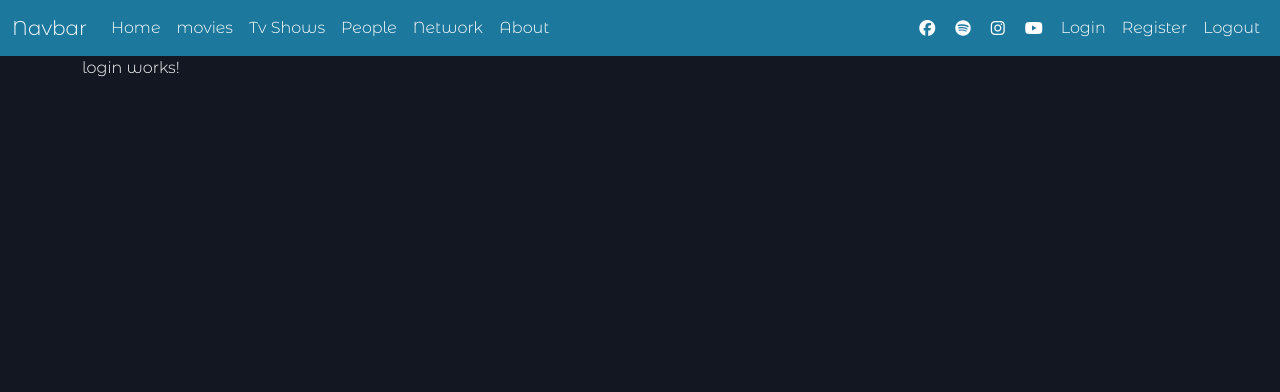
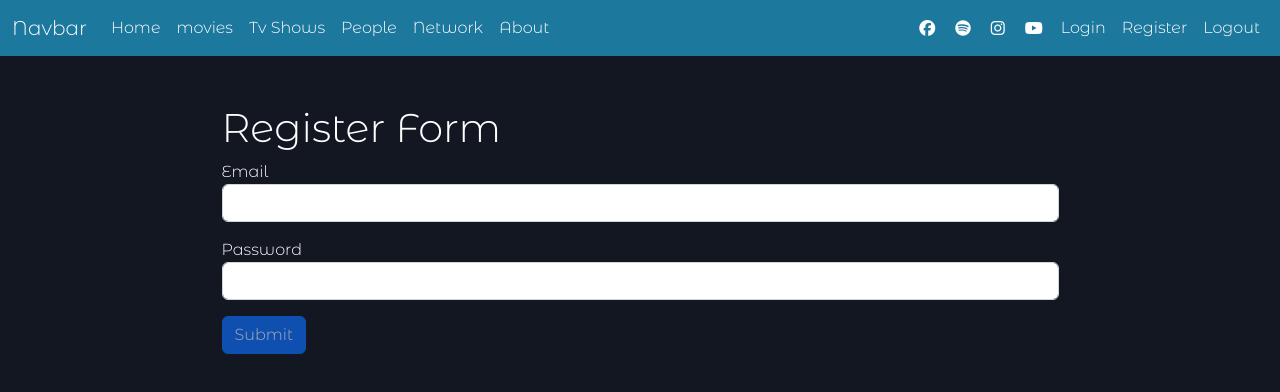
Before and after one commit to karimElsaeedd/movi, an Angular app: page /login in a window 1280 px wide. Shown: the top 392 px of the page. Built offline with nearby package versions, Linux system fonts and the light colour scheme.

Commit message:
Login Form with validation

```diff
--- a/src/app/auth.service.ts
+++ b/src/app/auth.service.ts
@@ -2,6 +2,7 @@ import { Injectable } from '@angular/core';
 import { HttpClient } from '@angular/common/http';
 import { Observable } from 'rxjs';
 import { RegisterRequest } from './register-request';
+import { LoginRequest } from './login-request';
 
 
 @Injectable({
@@ -15,4 +16,8 @@ export class AuthService {
   {
     return this._HttpClient.post('https://routeegypt.herokuapp.com/signup', registerData)
   }
+  signIn(loginData:LoginRequest):Observable<any>
+  {
+    return this._HttpClient.post('https://routeegypt.herokuapp.com/signin', loginData)
+  }
 }
--- /dev/null
+++ b/src/app/login-request.ts
@@ -0,0 +1,4 @@
+export interface LoginRequest {
+  email:string,
+  password:number
+}
--- a/src/app/login/login.component.html
+++ b/src/app/login/login.component.html
@@ -1 +1,22 @@
-<p>login works!</p>
+<div class="loginForm m-auto my-5 w-75">
+  <h1>Register Form</h1>
+  <form [formGroup]="loginForm" (ngSubmit)="submitForm()">
+    <div class="group-input mb-3">
+      <label>Email</label>
+      <input formControlName="email" type="email" class="form-control">
+      <div *ngIf="loginForm.controls.email.touched&&loginForm.controls.email.invalid" class="text-danger">
+        <p *ngIf="loginForm.controls.email.errors?.required">Email Required</p>
+        <p *ngIf="loginForm.controls.email.errors?.email">Email shoud be valid mail</p>
+      </div>
+    </div>
+    <div class="group-input mb-3">
+      <label>Password</label>
+      <input formControlName="password" type="password" class="form-control">
+      <div *ngIf="loginForm.controls.password.touched&&loginForm.controls.password.invalid" class="text-danger">
+        <p *ngIf="loginForm.controls.password.errors?.required">Password Required</p>
+        <p *ngIf="loginForm.controls.password.errors?.pattern">Password shoud be valid password</p>
+      </div>
+    </div>
+    <button [disabled]="loginForm.invalid" type="submit" class="btn btn-primary">Submit</button>
+  </form>
+</div>
--- a/src/app/login/login.component.ts
+++ b/src/app/login/login.component.ts
@@ -1,4 +1,7 @@
 import { Component, OnInit } from '@angular/core';
+import { FormGroup, FormControl, Validators } from '@angular/forms';
+import { Router } from '@angular/router';
+import { AuthService } from '../auth.service';
 
 @Component({
   selector: 'app-login',
@@ -6,8 +9,26 @@ import { Component, OnInit } from '@angular/core';
   styleUrls: ['./login.component.scss']
 })
 export class LoginComponent implements OnInit {
+  loginForm:FormGroup = new FormGroup({
+    'email': new FormControl(null,[Validators.required,Validators.email]),
+    'password': new FormControl(null,[Validators.required,Validators.pattern(/^[a-zA-Z][0-9]{3}$/)])
+  })
+  submitForm(){
+    if(this.loginForm.invalid){
+      return;
+    }
+    this._AuthService.signIn(this.loginForm.value).subscribe((data)=>{
+      if(data.message=='success')
+      {
+        this._Router.navigateByUrl('/home')
+      }
+      else{
+        alert(data.message)
+      }
+    })
+  }
 
-  constructor() { }
+  constructor(private _AuthService:AuthService, private _Router:Router) { }
 
   ngOnInit(): void {
   }
```
